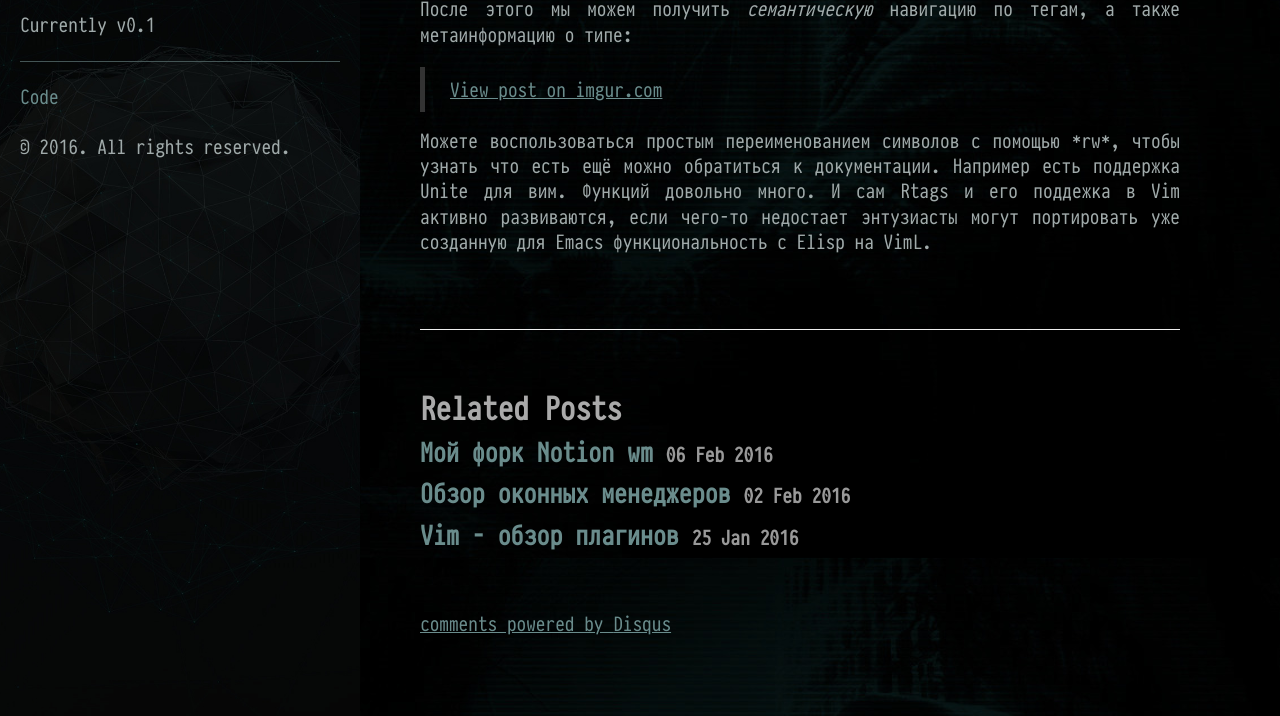
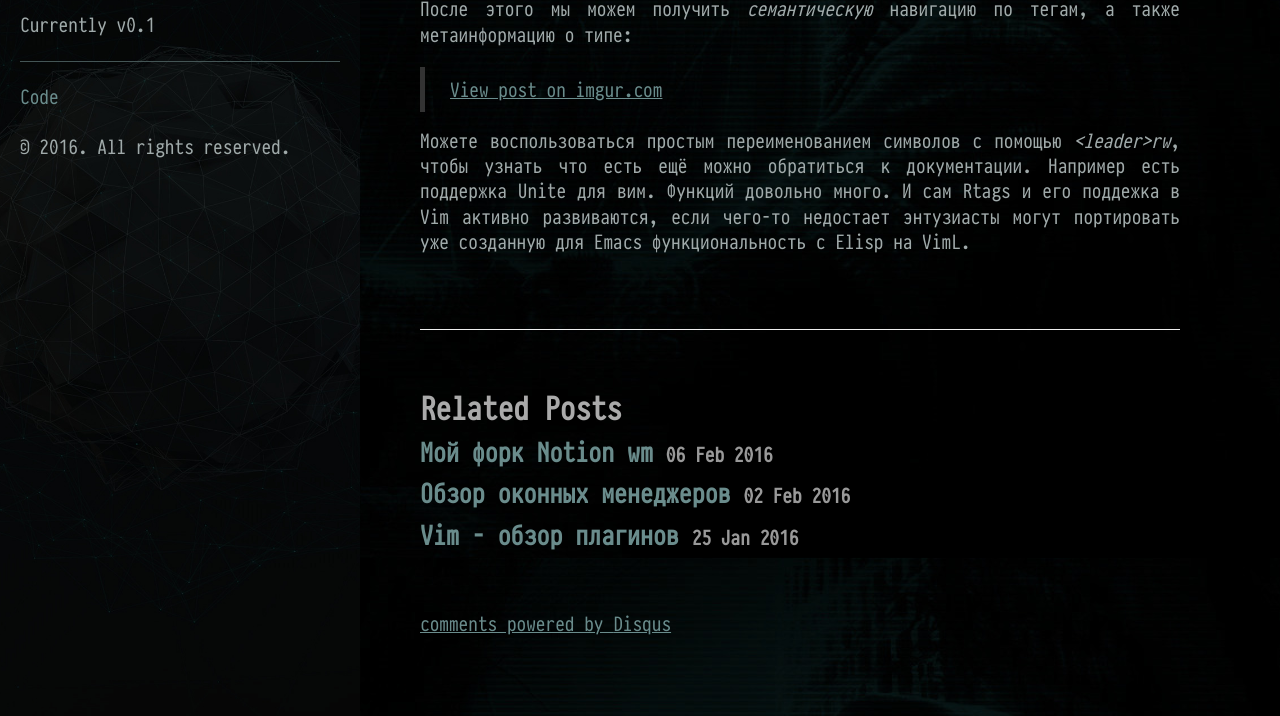
Before and after one commit to neg-serg/neg-serg.github.io, a Jekyll site: the page built from _posts/2016-02-14-vim-as-ide_part2.md, in a window 1280 px wide and 900 px high, scrolled down 1958 px, cut to the strip 184-900 px from the top of the window. Built offline with Jekyll 4.4.1, drawn with Linux system fonts in a browser that asks for light colours; a script that is not in the unit is left out; comment, search, counter and statistics services are not loaded.

Commit message:
add esc to leader

```diff
--- a/_posts/2016-02-14-vim-as-ide_part2.md
+++ b/_posts/2016-02-14-vim-as-ide_part2.md
@@ -100,7 +100,7 @@ Compilation database можно сгенерировать с помощью bea
 <script async src="//s.imgur.com/min/embed.js" charset="utf-8"></script>
 
 Можете воспользоваться простым переименованием символов с помощью
-*<leader>rw*, чтобы узнать что есть ещё можно обратиться к документации.
+*\<leader\>rw*, чтобы узнать что есть ещё можно обратиться к документации.
 Например есть поддержка Unite для вим. Функций довольно много. И сам Rtags
 и его поддежка в Vim активно развиваются, если чего-то недостает энтузиасты
 могут портировать уже созданную для Emacs функциональность с Elisp на VimL.
```
